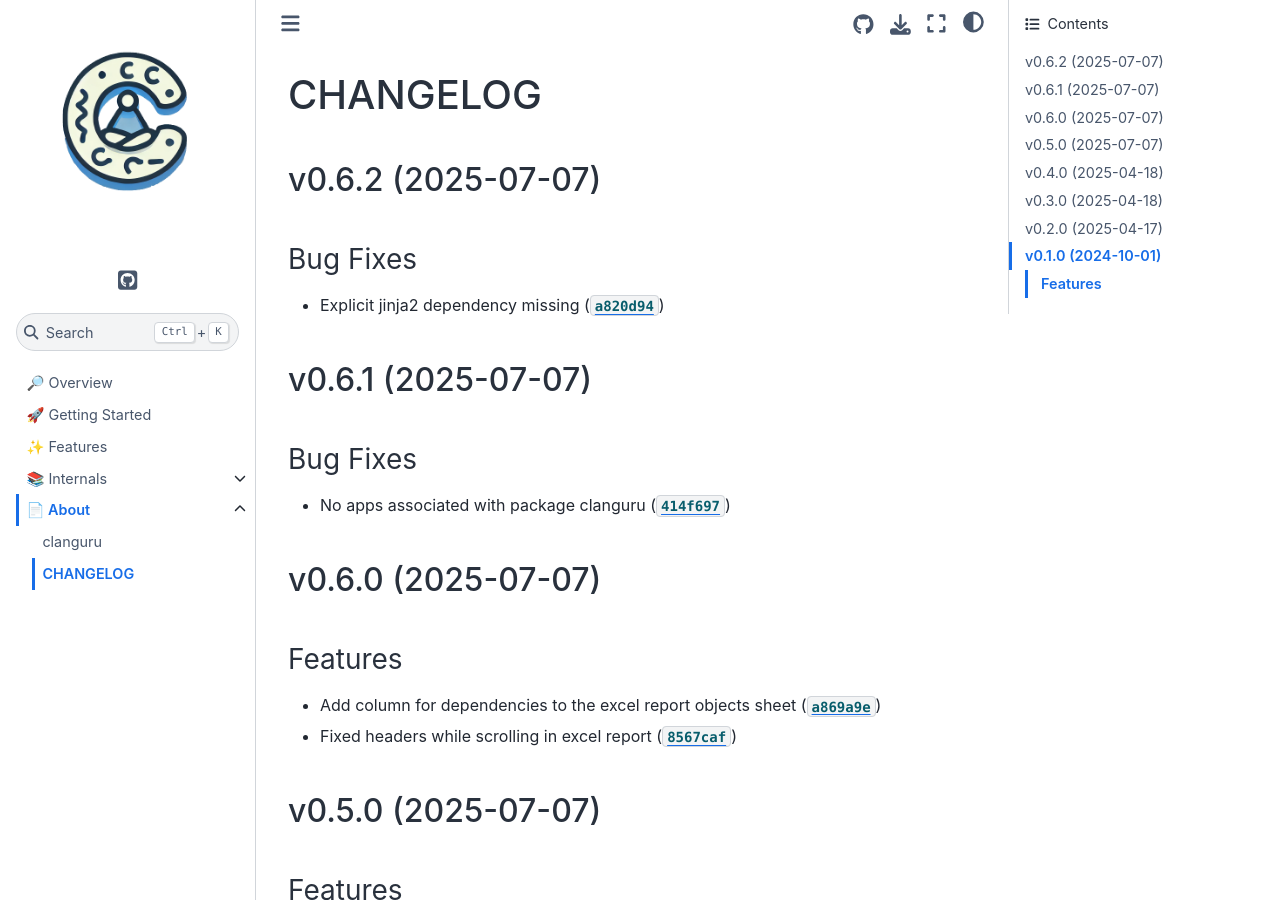
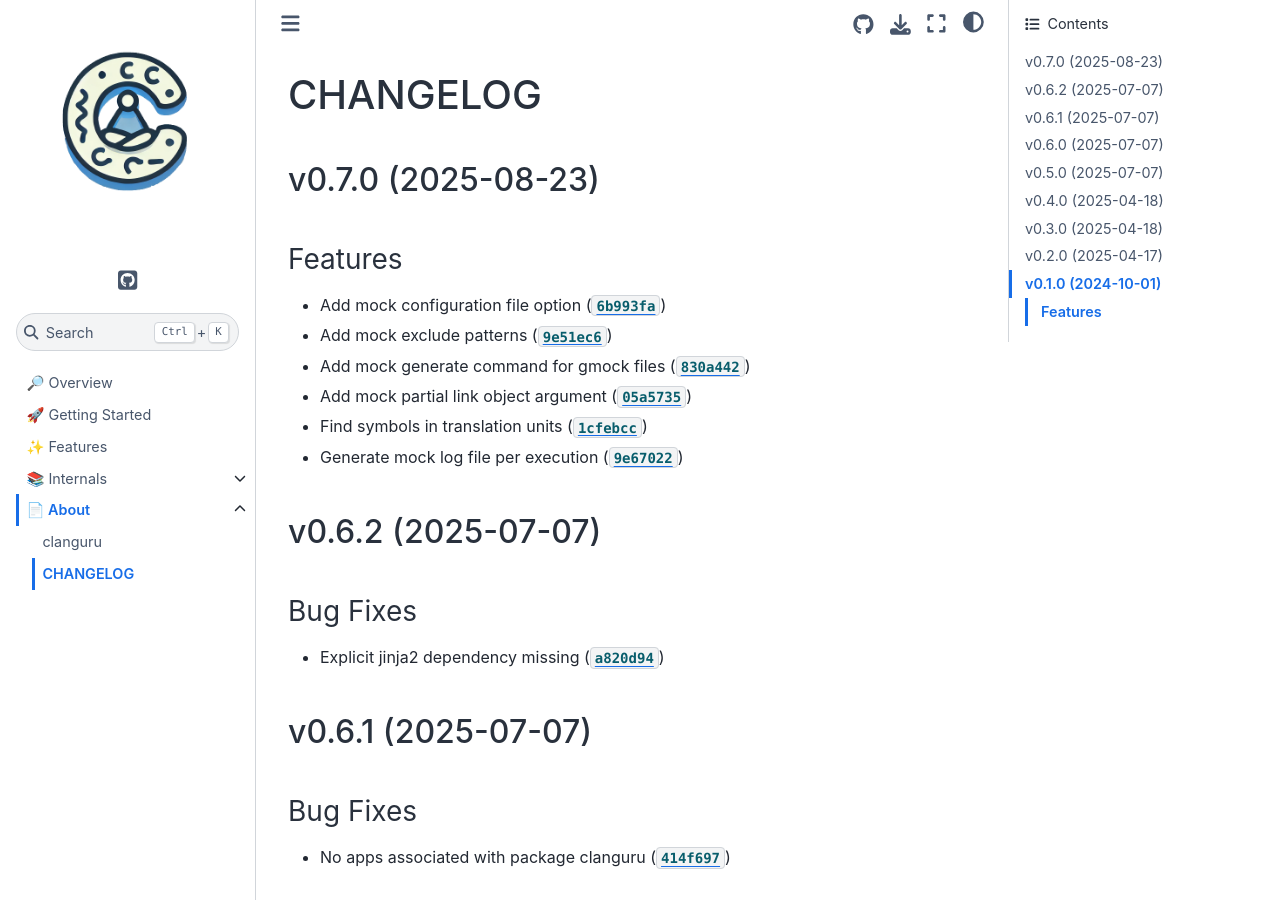
Before and after one commit to cuinixam/clanguru, a Sphinx documentation site: the page built from docs/about/_changelog.md, in a window 1280 px wide and 900 px high. Built offline with Sphinx 7.4.7 and the Sphinx Book theme 1.1.4, drawn with Linux system fonts in a browser that asks for light colours.

Commit message:
0.7.0
Automatically generated by python-semantic-release

```diff
--- a/CHANGELOG.md
+++ b/CHANGELOG.md
@@ -1,4 +1,27 @@
 # CHANGELOG
+
+
+## v0.7.0 (2025-08-23)
+
+### Features
+
+- Add mock configuration file option
+  ([`6b993fa`](https://github.com/cuinixam/clanguru/commit/6b993faef1e2e1453d2cc9c521943dea800ede02))
+
+- Add mock exclude patterns
+  ([`9e51ec6`](https://github.com/cuinixam/clanguru/commit/9e51ec6b60466d143e13a915eac4e9b217c96478))
+
+- Add mock generate command for gmock files
+  ([`830a442`](https://github.com/cuinixam/clanguru/commit/830a4426eec5f4fb61d0970f8c3ac3b7dbd0f645))
+
+- Add mock partial link object argument
+  ([`05a5735`](https://github.com/cuinixam/clanguru/commit/05a5735f92233b69966c0bef0fd9d6b47a951a89))
+
+- Find symbols in translation units
+  ([`1cfebcc`](https://github.com/cuinixam/clanguru/commit/1cfebcc97e0c5f456dc06789798f6b3d579ee880))
+
+- Generate mock log file per execution
+  ([`9e67022`](https://github.com/cuinixam/clanguru/commit/9e6702296b1277a5cc9a9f19c32bc4165c54e82e))
 
 
 ## v0.6.2 (2025-07-07)
--- a/docs/conf.py
+++ b/docs/conf.py
@@ -17,7 +17,7 @@ for path in ["src", "tests"]:
 project = "clanguru"
 copyright = "2024, cuinixam"
 author = "cuinixam"
-release = "0.6.2"
+release = "0.7.0"
 
 # -- General configuration ---------------------------------------------------
 # https://www.sphinx-doc.org/en/master/usage/configuration.html#general-configuration
--- a/pyproject.toml
+++ b/pyproject.toml
@@ -1,6 +1,6 @@
 [project]
 name = "clanguru"
-version = "0.6.2"
+version = "0.7.0"
 description = "C language utils and tools based on the clang and binutils modules."
 readme = "README.md"
 license = { text = "MIT" }
--- a/src/clanguru/__init__.py
+++ b/src/clanguru/__init__.py
@@ -1 +1 @@
-__version__ = "0.6.2"
+__version__ = "0.7.0"
```
Also changed, not shown: 1 other file.
